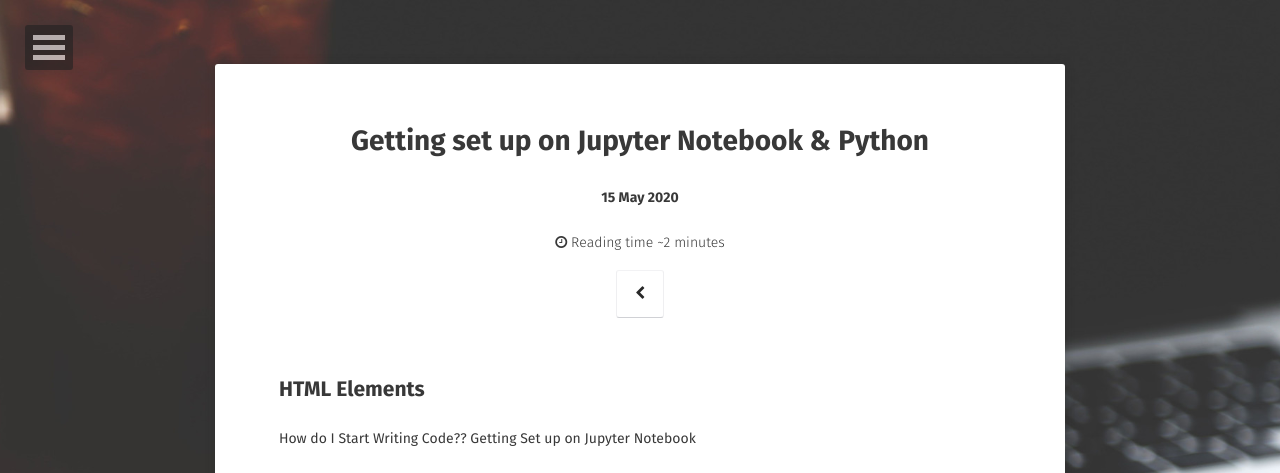
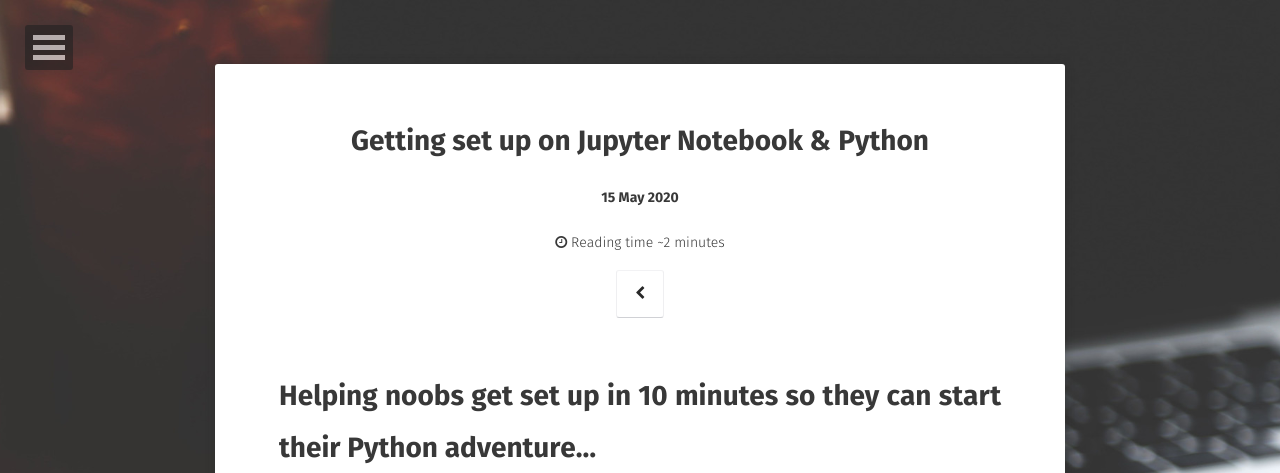
Before and after one commit to niall-anthony-mcnulty/niall-anthony-mcnulty.github.io, a Jekyll site: the page built from _posts/2016-03-20-markdown-syntax.md, in a window 1280 px wide and 1400 px high. Shown: the top 473 px of the window. Built offline with Jekyll 4.4.1, drawn with Linux system fonts in a browser that asks for light colours; some web fonts are replaced; comment, search, counter and statistics services are not loaded; some of the changed text lies outside the part shown; grey boxes are pictures that could not be loaded.

Commit message:
Update 2016-03-20-markdown-syntax.md

```diff
--- a/_posts/2016-03-20-markdown-syntax.md
+++ b/_posts/2016-03-20-markdown-syntax.md
@@ -11,18 +11,17 @@ tag:
 - jekyll
 comments: true
 ---
-
-## HTML Elements
-
-How do I Start Writing Code?? Getting Set up on Jupyter Notebook
-
 # Helping noobs get set up in 10 minutes so they can start their Python adventure…
 
-### Body text
+![coderman](/Users/niallmcnulty/Desktop/Medium/pictures/coderman.jpg){:class="img-responsive"}
+
+###
 
 Hello everybody! I hope you are all happy and healthy. If you have found yourself reading this article, it is probably for one of two reasons.
-You want to learn how to write Python but just don’t know how to get started.
-You stumbled upon this article, and now you’re thinking to close the tab as this holds no interest over you. But slowly… I’m starting to pique your interest and you have decided, ‘why not, let’s read on. I guess I’m a coder now’.
+
+1. You want to learn how to write Python but just don’t know how to get started.
+2. You stumbled upon this article, and now you’re thinking to close the tab as this holds no interest over you. But slowly… I’m starting to pique your interest and you have decided, ‘why not, let’s read on. I guess I’m a coder now’.
+
 Funnily enough, I decided to write this article for my mum. Hi Mum. For the past month, I have been writing a ‘Beginners Guide to Python’ with new articles coming out each week. The aim is to help those wanting to start their Python journey. My mum has been following along step by step like the super fan she is. However, she mentioned she couldn’t keep up anymore without a medium to write and execute code on. So voila! This article was born to address that issue.
 This article will get us set up on Jupyter Notebook to the point where we can write and execute Python code. It is aimed at beginners and will have step by step instructions, keeping it as simple as possible and with as little technical jargon as possible. Along the way, we will use our Terminals /Cmd, so I will include a mini-tutorial on how to navigate those as well.
 For those unfamiliar with Python, it is a popular coding language with uses ranging from web applications, websites, data analytics, data visualisations, web-scraping, robotics, machine learning etc.
```
